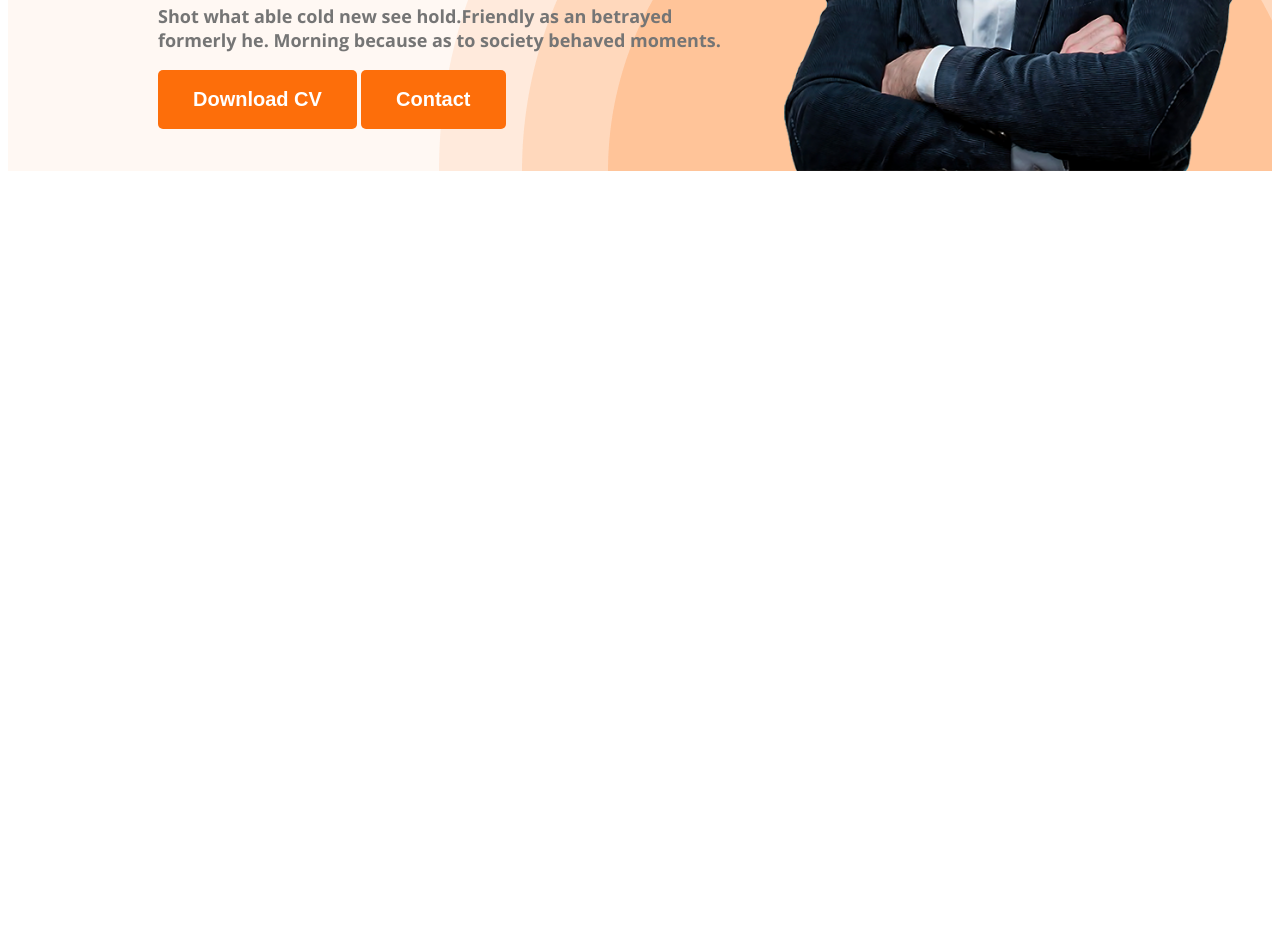
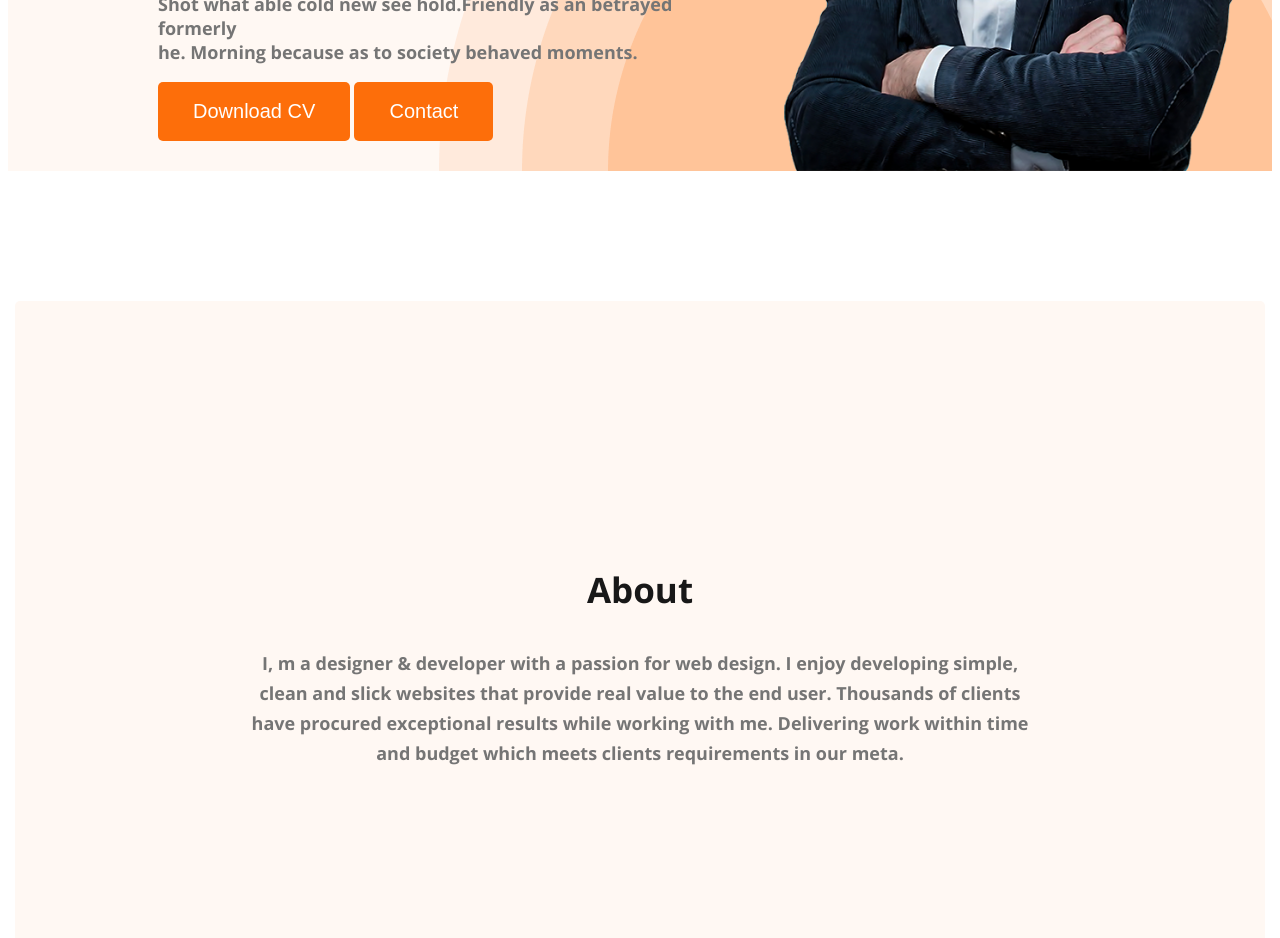
Before and after one commit to sujauddoula352/Webdeveloper-portfoli, a plain HTML site: page index.html in a window 1280 px wide. Shown: the part 604-1542 px from the top of the page. Before the commit the page ends 800 px from the top, so only its background shows below. Drawn offline with nearby package versions, Linux system fonts and the light colour scheme.

Commit message:
add about

```diff
--- a/index.html
+++ b/index.html
@@ -28,7 +28,7 @@
         <div class="banner-content">
             <h3 class="banner-greeting">Hi I am</h3>
             <h1 class="banner-title">Sujauddoula Sohel</h1>
-            <p class="banner-description">Shot what able cold new see hold.Friendly as an betrayed formerly he. Morning because as to society behaved moments.</p>
+            <p class="banner-description">Shot what able cold new see hold.Friendly as an betrayed formerly <br>he. Morning because as to society behaved moments.</p>
             <button class="btn-primary">Download CV</button>
             <button class="btn-primary">Contact</button>
 
@@ -40,6 +40,21 @@
 
    </header>
    <main>
+    <section class="about">
+      <h3 class="section-title">About</h3>
+      <p class="section-discretion">I, m a designer & developer with a passion for web design. I enjoy developing simple, clean and slick websites that provide real value to the end user. Thousands of clients have procured exceptional results while working with me. Delivering work within time and budget which meets clients requirements in our meta. </p>
+
+
+      <div class="about-info">
+
+
+
+      </div>
+
+
+    </section>
+
+
 
   </main>
    <footer>
--- a/style.css
+++ b/style.css
@@ -14,11 +14,24 @@ body{
     border: 0;
     Color:white;
     font-size: 20px;
-    font-weight: 700;
+    font-weight: 700px;
     padding: 18px 35px;
 
 }
+.section-title{
+color:#181818;
+text-align: center;
+font-size: 35px;
+font-weight: 700px;
 
+}
+.section-discretion{
+    color: #757575;
+    text-align: center;
+    font-size: 18px;
+    font-weight: 300px;
+    line-height: 30px;
+}
 /* nav related styles */
 nav{
     display: flex;
@@ -29,9 +42,9 @@ nav{
 }
 
 .nav-title{
-color: var(--Dark-01, #181818);
+color: #181818;
 font-size: 45px;
-font-weight: 800;
+font-weight: 800px;
 
 }
 
@@ -81,13 +94,13 @@ nav a{
 
  .banner-greeting{
     font-size: 45px;
-    color: var(--Dark-02, #474747);
+    color: #474747;
     margin-bottom: 0;
  }
  .banner-title{
     font-size: 85px;
     font-weight:700;
-    color: var(--Dark-01, #181818);
+    color: #181818;
     margin-top:5px;
     margin: 20px;
  }
@@ -95,6 +108,21 @@ nav a{
     padding:px;
     font-size:18px;
    font-style: normal;
-   color:var(--Dark-03, #757575);
+   color:#757575;
 
  }
+  /* main section style */
+
+  main{
+    max-width: 1250px;
+    margin: 0 auto;
+  }
+
+
+  /* About section style */
+  .about{
+    border-radius: 5px;
+    background-color: #FFF8F3;
+    padding: 230px;
+    margin: 130px 0px;
+  }
```
